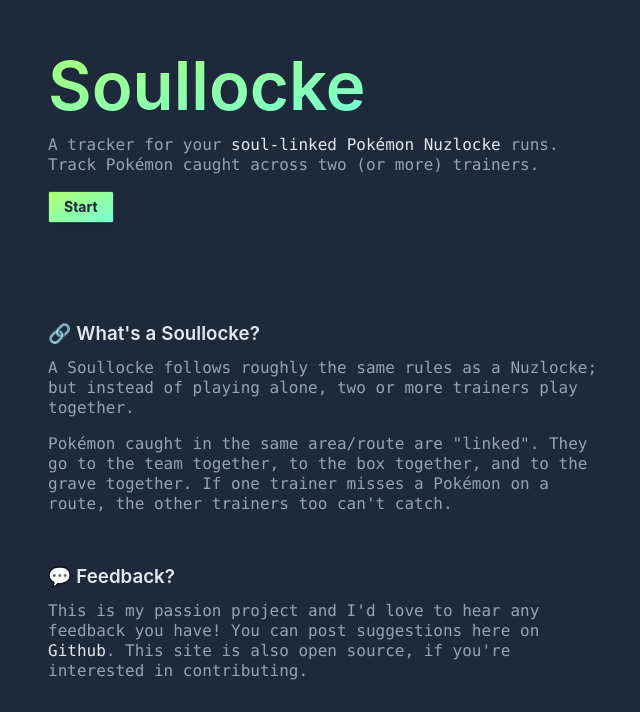
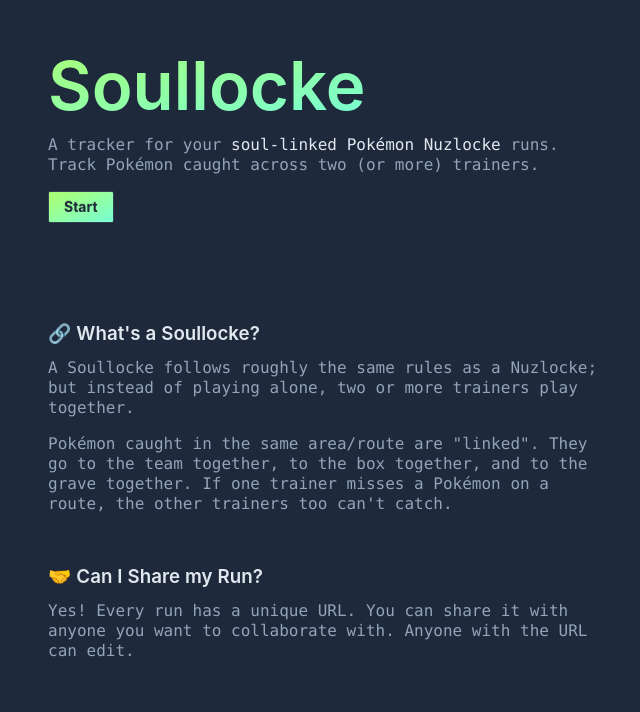
Before and after one commit to jynnie/soullocke, a Next.js app: page / in a window 1280 px wide. Shown: the part 204-916 px from the top of the page, without its empty margins (308-948 px from the left). Built offline with nearby package versions, Linux system fonts and the light colour scheme; no server answers.

Commit message:
ℹ️ Add info about collaborating

```diff
--- a/pages/index.tsx
+++ b/pages/index.tsx
@@ -56,9 +56,17 @@
       </section>
 
       <section className={styles.section}>
+        <h3>🤝 Can I Share my Run?</h3>
+        <p className={styles.description}>
+          Yes! Every run has a unique URL. You can share it with anyone you want
+          to collaborate with. Anyone with the URL can edit.
+        </p>
+      </section>
+
+      <section className={styles.section}>
         <h3>💬 Feedback?</h3>
         <p className={styles.description}>
-          This is my passion project and I'd love to hear any feedback you have!
+          This is my passion project and I'd love to hear any feedback you have.
           You can post suggestions here on{" "}
           <a
             href="https://github.com/jynnie/soullocke/discussions"
```
Also changed, not shown: 1 other file (tests, documents, lock files or other folders).
